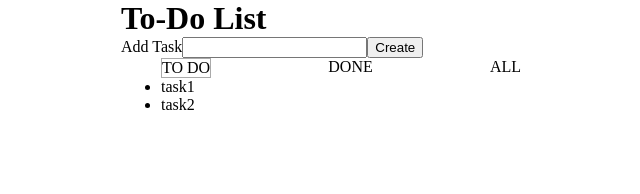
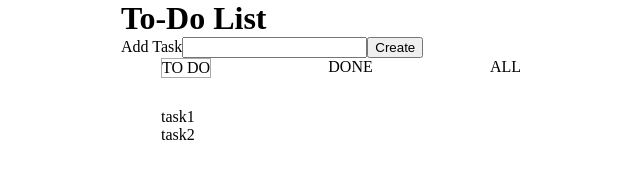
Before and after one commit to vedala/todo-app-fe, a React (Create React App) app: page / in a window 1280 px wide. Shown: the top 194 px of the page, without its empty margins (319-959 px from the left). Built offline with nearby package versions, Linux system fonts and the light colour scheme.

Commit message:
Add css to tasks list

```diff
--- a/src/App.css
+++ b/src/App.css
@@ -20,3 +20,11 @@
 .menu--selected {
     border: 1px solid #aaaaaa;
 }
+
+.task-list {
+    margin-top: 30px;
+}
+
+.task-list > li {
+    list-style: none;
+}
--- a/src/components/TaskList.js
+++ b/src/components/TaskList.js
@@ -16,7 +16,7 @@ function TaskList(props) {
     })
 
     return (
-        <ul>
+        <ul className="task-list">
             {tasksElems}
         </ul>
     )
```
